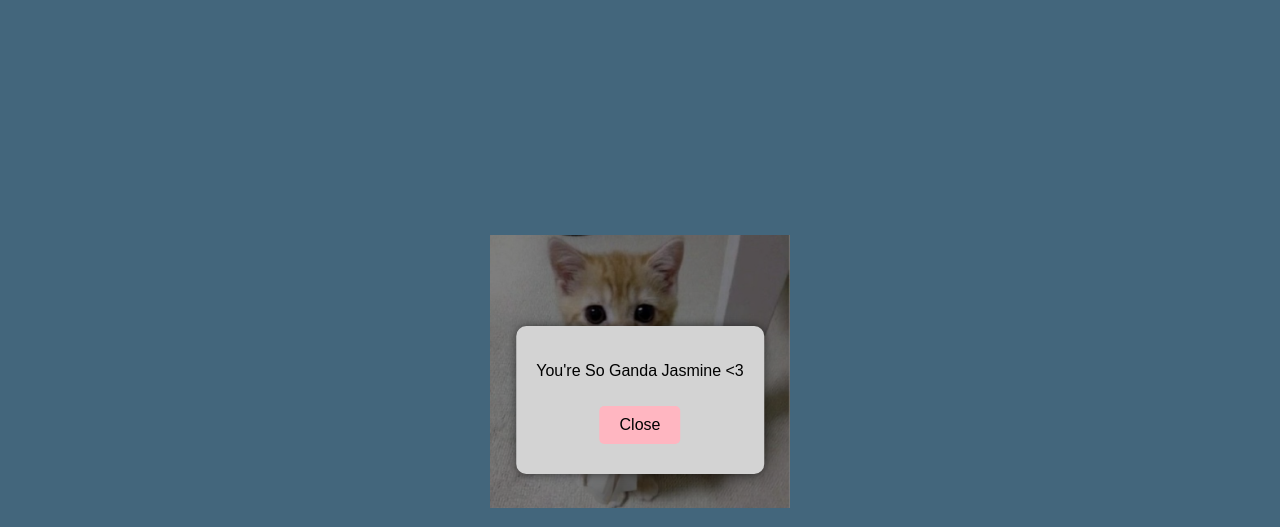
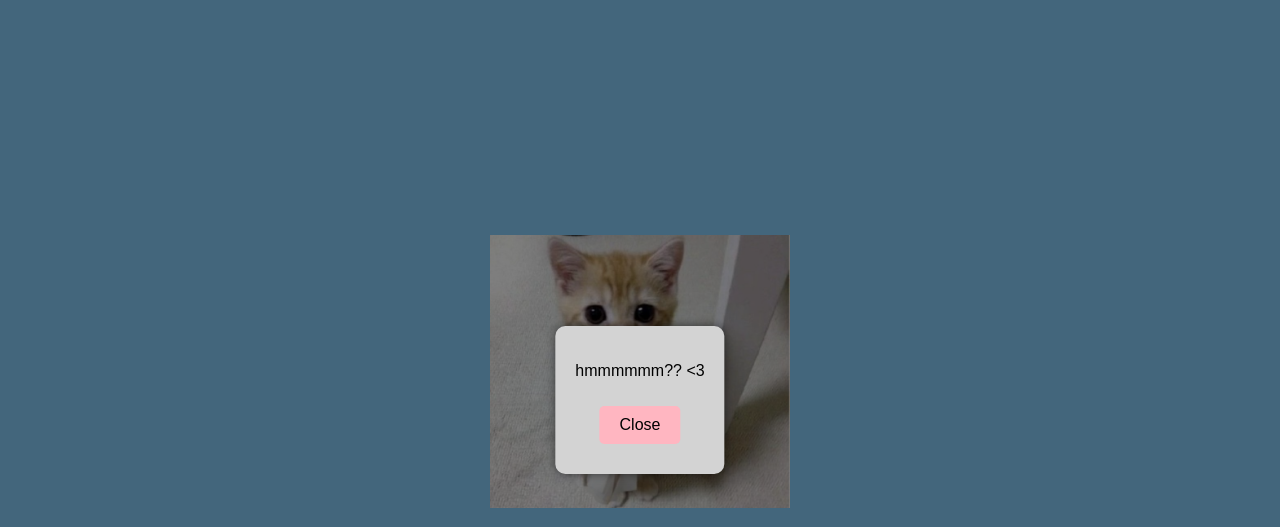
Before and after one commit to Kotocrunch/ask-her, a plain HTML site: page try/index.html in a window 1280 px wide. Both pictures are taken after a click on the button "Yes". Shown: the top 527 px of the page. Drawn offline with Linux system fonts and the light colour scheme.

Commit message:
Update index.html

```diff
--- a/try/index.html
+++ b/try/index.html
@@ -69,7 +69,7 @@
 
 <div id="overlay"></div>
 <div id="modal">
-    <p>You're So Ganda Jasmine <3</p>
+    <p>hmmmmmm?? <3</p>
     <button id="closeModal">Close</button>
 </div>
 
```
